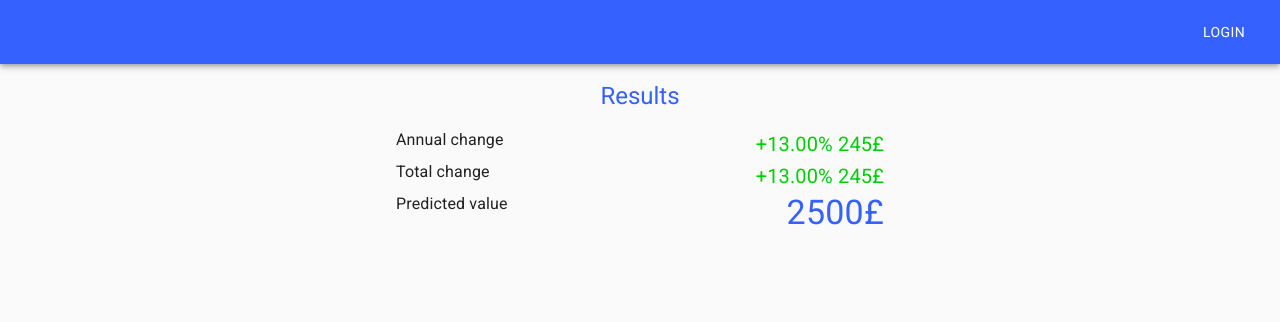
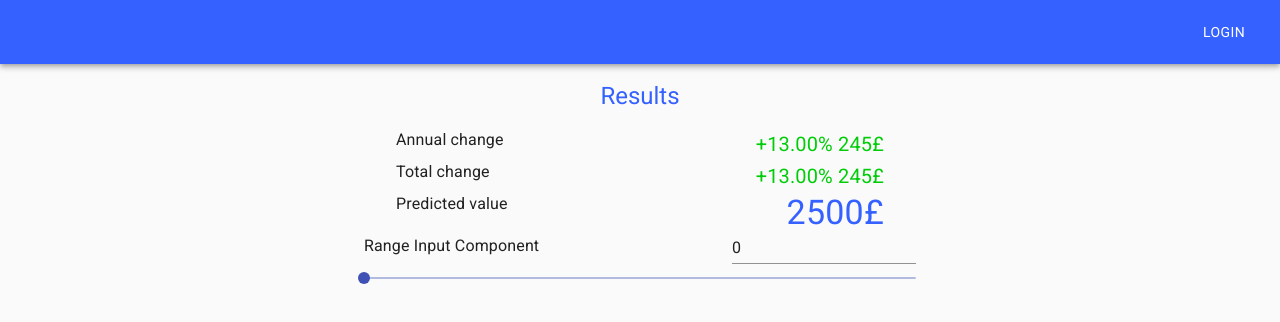
Before and after one commit to b-chmiel/metis-finance-calculator-ui, a React (Create React App) app: page / in a window 1280 px wide. Shown: the top 322 px of the page. Built offline with nearby package versions, Linux system fonts and the light colour scheme.

Commit message:
add range input component

```diff
--- /dev/null
+++ b/src/components/RangeInput/RangeInput.tsx
@@ -0,0 +1,67 @@
+import {Grid, Input, Slider, Typography} from '@material-ui/core';
+import {css} from 'emotion';
+import React, {useState} from 'react';
+
+interface Props {
+    minValue: number;
+    maxValue: number;
+
+    label: string;
+}
+
+export const RangeInput = (props: Props) => {
+    const [value, setValue] = useState<number | string | Array<number | string>>(props.minValue);
+
+    const handleSliderChange = (event: any, newValue: number | number[]) => {
+        setValue(newValue);
+    };
+
+    const handleInputChange = (event: React.ChangeEvent<HTMLInputElement>) => {
+        setValue(event.target.value === '' ? '' : Number(event.target.value));
+    };
+
+    const handleBlur = () => {
+        if (value < props.minValue) {
+            setValue(props.minValue);
+        } else if (value > props.maxValue) {
+            setValue(props.maxValue);
+        }
+    };
+
+    return (
+        <Grid container spacing={0}>
+            <Grid item xs={8}>
+                <Typography gutterBottom>{props.label}</Typography>
+            </Grid>
+            <Grid
+                item
+                xs={4}
+                className={css`
+                    display: flex;
+                    flex-direction: column;
+                    justify-content: flex-end;
+                `}
+            >
+                <Input
+                    value={value}
+                    margin="dense"
+                    onChange={handleInputChange}
+                    onBlur={handleBlur}
+                    inputProps={{
+                        step: 10,
+                        min: props.minValue,
+                        max: props.maxValue,
+                        type: 'number',
+                        'aria-labelledby': 'range-input',
+                    }}
+                    className={css`
+                        width: 100%;
+                    `}
+                />
+            </Grid>
+            <Grid item xs={12}>
+                <Slider value={typeof value === 'number' ? value : 0} onChange={handleSliderChange} aria-labelledby="input-slider" />
+            </Grid>
+        </Grid>
+    );
+};
--- a/src/views/InvestmentView.tsx
+++ b/src/views/InvestmentView.tsx
@@ -2,6 +2,7 @@ import {Box, Container, styled, Typography} from '@material-ui/core';
 import React from 'react';
 import {InvestmentInfo} from '../components/InvestmentInfo/InvestmentInfo';
 import {NavBar} from '../components/NavBar/NavBar';
+import {RangeInput} from '../components/RangeInput/RangeInput';
 
 const CenterBox = styled(Box)({
     textAlign: 'center',
@@ -30,6 +31,7 @@ export const InvestmentView = (props: Props) => {
                     totalChange={245}
                     predictedChange={2500}
                 />
+                <RangeInput minValue={0} maxValue={100} label="Range Input Component" />
             </Container>
         </React.Fragment>
     );
```
